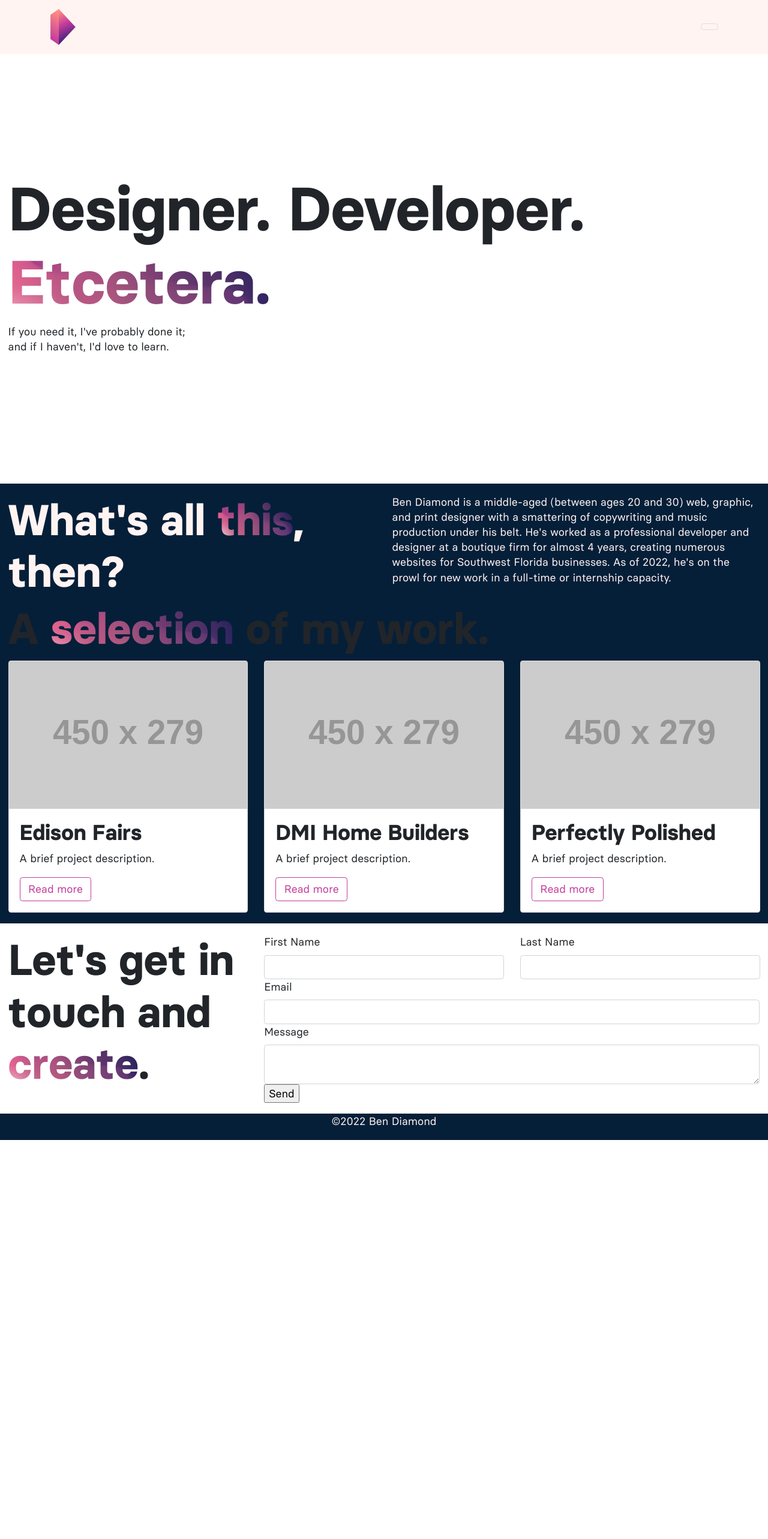
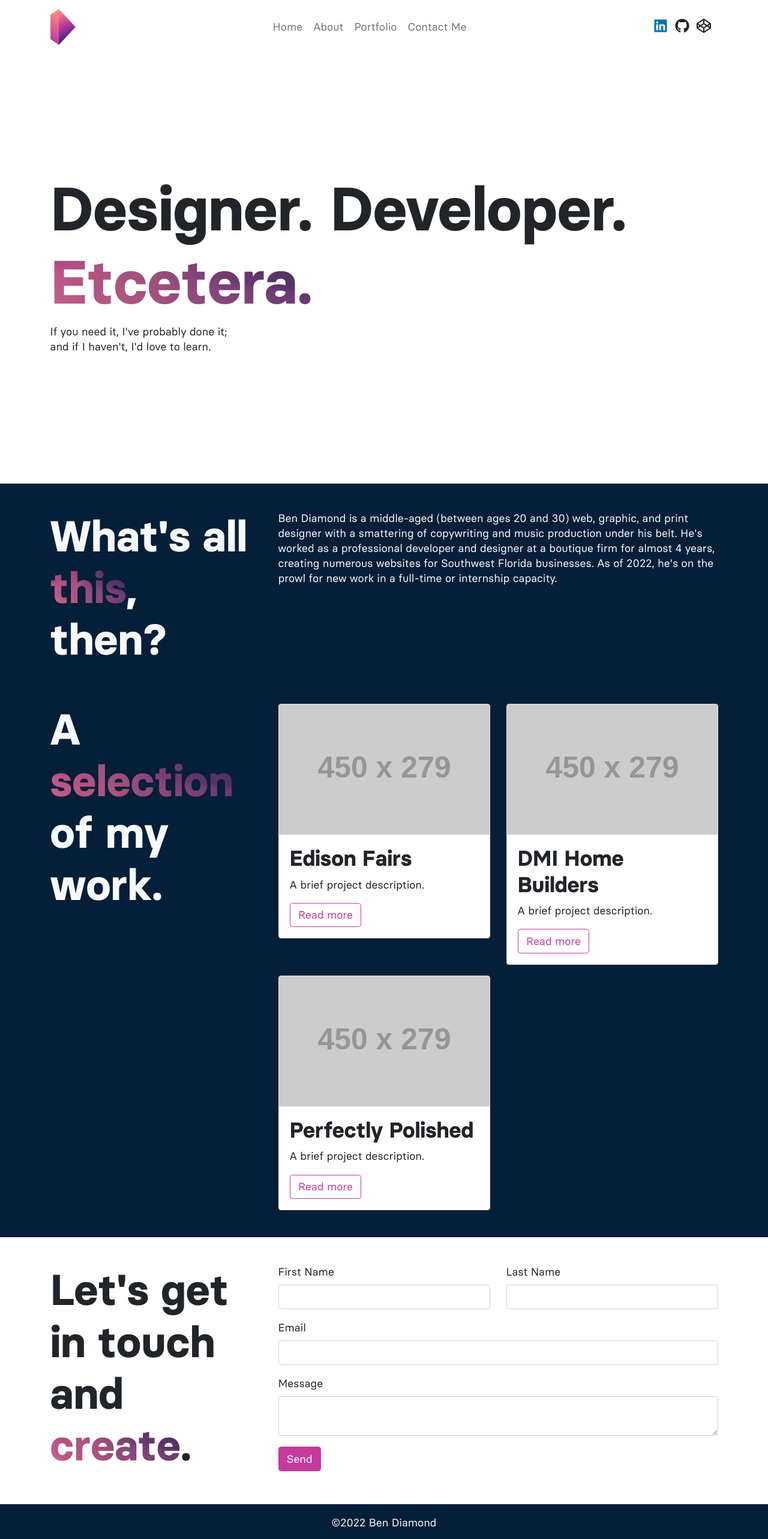
Before and after one commit to ApplianceJohn/my-vue-portfolio, a Vue app: page / in a window 1280 px wide. Shown: the top 2565 px of the page at 60% size. Before the commit the page ends 1900 px from the top, so only its background shows below. Built offline with nearby package versions, Linux system fonts and the light colour scheme; what @fortawesome/pro-light-svg-icons would draw is missing.

Commit message:
completed responsive bootstrap refactor

```diff
--- a/public/styles/_variables.scss
+++ b/public/styles/_variables.scss
@@ -20,5 +20,4 @@ $line-height-sm: 1.2;
 
 $primary: #c53a9d;
 $secondary: #4a2480;
-$light: #fff4f2;
 $dark: #051f39;
--- a/src/App.vue
+++ b/src/App.vue
@@ -1,46 +1,36 @@
 <script setup>
-import { ref, onMounted } from "vue";
-
 import "bootstrap/js/dist/collapse";
 
 import Navbar from "./components/Navbar.vue";
+import Wrapper from "./components/Wrapper.vue";
 
 import Home from "./modules/Home.vue";
 import About from "./modules/About.vue";
 import Portfolio from "./modules/Portfolio.vue";
 import ContactMe from "./modules/ContactMe.vue";
-
-const navbar = ref(null);
-
-onMounted(() => {
-	console.log(navbar.value);
-});
+import Footer from "./modules/Footer.vue";
 </script>
 
 <template>
-	<header class="bg-light">
-		<Navbar ref="navbar" />
+	<header>
+		<Navbar />
+		<Wrapper>
+			<Home />
+		</Wrapper>
 	</header>
 	<main>
-		<div class="container-fluid py-3">
-			<Home :navbar="navbar" />
-		</div>
-		<div class="container-fluid py-3 bg-dark">
+		<Wrapper class="bg-dark">
 			<About />
 			<Portfolio />
-		</div>
-		<div class="container-fluid py-3">
+		</Wrapper>
+		<Wrapper>
 			<ContactMe />
-		</div>
+		</Wrapper>
 	</main>
-	<footer class="bg-dark">
-		<div class="container">
-			<div class="row">
-				<div class="col">
-					<p class="text-light text-center">&copy;2022 Ben Diamond</p>
-				</div>
-			</div>
-		</div>
+	<footer>
+		<Wrapper class="bg-dark">
+			<Footer />
+		</Wrapper>
 	</footer>
 </template>
 
@@ -53,6 +43,6 @@ onMounted(() => {
 	background-clip: text;
 	background-image: url("/images/etcetera-mask.png");
 	background-position: center;
-	background-size: cover;
+	background-size: 150%;
 }
 </style>
--- a/src/components/Navbar.vue
+++ b/src/components/Navbar.vue
@@ -24,7 +24,7 @@ const socials = ref([
 </script>
 
 <template>
-	<nav ref="navbar" class="navbar navbar-light">
+	<nav ref="navbar" class="navbar navbar-expand-lg navbar-light bg-white">
 		<div class="container">
 			<a href="#home" class="navbar-brand">
 				<img
@@ -45,7 +45,7 @@ const socials = ref([
 				<FontAwesomeIcon :icon="['fal', 'bars']"></FontAwesomeIcon>
 			</button>
 			<div class="collapse navbar-collapse" id="header-nav">
-				<ul class="navbar-nav mx-auto mb-2">
+				<ul class="navbar-nav mx-auto mb-2 mb-lg-0">
 					<li class="nav-item">
 						<a href="#home" class="nav-link">Home</a>
 					</li>
--- a/src/components/Wrapper.vue
+++ b/src/components/Wrapper.vue
@@ -1,11 +1,7 @@
-<script setup>
-defineProps(["name"]);
-</script>
-
 <template>
-	<div :id="name" class="wrapper row align-items-center">
-		<slot></slot>
+	<div class="wrapper py-3">
+		<div class="container">
+			<slot></slot>
+		</div>
 	</div>
 </template>
-
-<style lang="scss"></style>
--- a/src/modules/About.vue
+++ b/src/modules/About.vue
@@ -1,11 +1,11 @@
 <template>
-	<div class="row">
-		<div class="col">
+	<div class="row py-4 gy-2">
+		<div class="col-md-4">
 			<h2 class="text-light">
 				What's all <span class="gradient-fill">this</span>, then?
 			</h2>
 		</div>
-		<div class="col">
+		<div class="col-md-8">
 			<p class="text-light">
 				Ben Diamond is a middle-aged (between ages 20 and 30) web,
 				graphic, and print designer with a smattering of copywriting and
--- a/src/modules/ContactMe.vue
+++ b/src/modules/ContactMe.vue
@@ -1,12 +1,16 @@
 <template>
-	<div class="row">
-		<h2 class="col-4">
+	<div class="row py-4 gy-2">
+		<h2 class="col-lg-4">
 			Let's get in touch and <span class="gradient-fill">create</span>.
 		</h2>
-		<form id="contact-form" class="col-8">
-			<div class="row">
+		<form id="contact-form" class="col-lg-8">
+			<div class="row flex-column gy-3">
 				<div class="col">
-					<label for="fname" class="form-label">First Name</label>
+					<div class="row row-cols-1 row-cols-sm-2 gy-3">
+						<div class="col">
+							<label for="fname" class="form-label"
+								>First Name</label
+							>
 							<input
 								id="fname"
 								type="text"
@@ -15,7 +19,9 @@
 							/>
 						</div>
 						<div class="col">
-					<label for="lname" class="form-label">Last Name</label>
+							<label for="lname" class="form-label"
+								>Last Name</label
+							>
 							<input
 								id="lname"
 								type="text"
@@ -24,11 +30,33 @@
 							/>
 						</div>
 					</div>
+				</div>
+				<div class="col">
 					<label for="email" class="form-label">Email</label>
-			<input id="email" type="email" class="form-control" name="fname" />
+					<input
+						id="email"
+						type="email"
+						class="form-control"
+						name="fname"
+					/>
+				</div>
+				<div class="col">
 					<label for="message" class="form-label">Message</label>
-			<textarea id="message" class="form-control" name="message" />
-			<input id="submit" type="submit" value="Send" />
+					<textarea
+						id="message"
+						class="form-control"
+						name="message"
+					/>
+				</div>
+				<div class="col">
+					<input
+						id="submit"
+						class="btn btn-primary"
+						type="submit"
+						value="Send"
+					/>
+				</div>
+			</div>
 		</form>
 	</div>
 </template>
--- /dev/null
+++ b/src/modules/Footer.vue
@@ -0,0 +1,7 @@
+<template>
+	<div class="row">
+		<div class="col">
+			<p class="text-light text-center mb-0">&copy;2022 Ben Diamond</p>
+		</div>
+	</div>
+</template>
--- a/src/modules/Portfolio.vue
+++ b/src/modules/Portfolio.vue
@@ -3,14 +3,18 @@ import PortfolioCard from "@/components/PortfolioCard.vue";
 </script>
 
 <template>
-	<div class="col">
-		<h2>A <span class="gradient-fill">selection</span> of my work.</h2>
-	</div>
-	<div class="col">
-		<div class="row">
-			<PortfolioCard title="Edison Fairs" />
-			<PortfolioCard title="DMI Home Builders" />
-			<PortfolioCard title="Perfectly Polished" />
+	<div class="row py-4 gy-2">
+		<div class="col-md-4">
+			<h2 class="text-light">
+				A <span class="gradient-fill">selection</span> of my work.
+			</h2>
+		</div>
+		<div class="col-md-8">
+			<div class="row row-cols-1 row-cols-lg-2 gy-3">
+				<PortfolioCard title="Edison Fairs" />
+				<PortfolioCard title="DMI Home Builders" />
+				<PortfolioCard title="Perfectly Polished" />
+			</div>
 		</div>
 	</div>
 </template>
```
Lines whose indentation alone changed are shown as unchanged.
